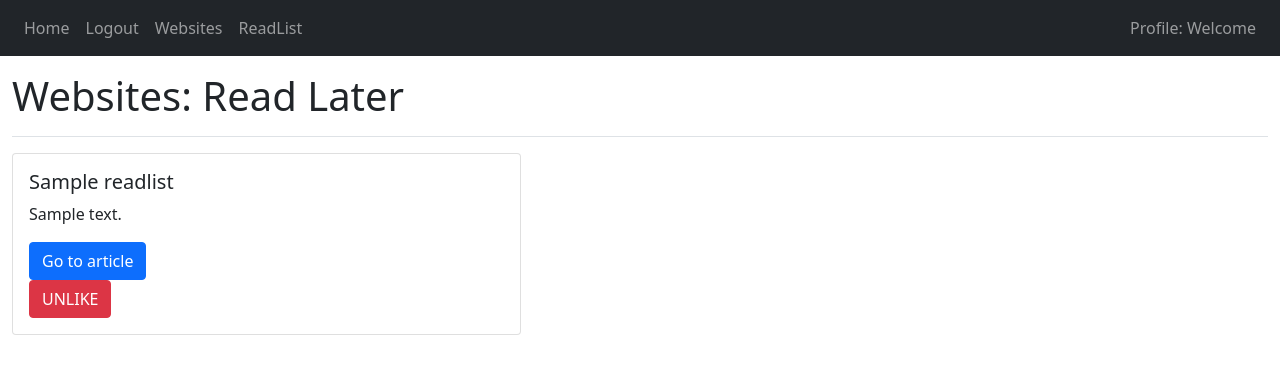
After one commit to Kosmik247/RSS-Feed-Flask, a Flask app: page /read_later in a window 1280 px wide. The commit adds this page. Shown: the top 374 px of the page. Run offline with Flask 3, Linux system fonts and the light colour scheme; a user stored in the database is signed in; tables that the repository leaves empty hold one stand-in row (values such as "Sample post"); parts of the project's set-up code (start-up, migrations or seed data) failed here and were passed over; some libraries are stand-ins or nearby versions.

Commit message:
Server side (homepcwork) pushes: ReadList for read later.

```diff
--- a/Project Files/website/templates/base.html
+++ b/Project Files/website/templates/base.html
@@ -2,9 +2,10 @@
 <html lang="en">
 <head>
     <meta charset="UTF-8"/>
-    <meta name="viewport" content="width=device-width, initial-scale=1" />
+    <meta name="viewport" content="width=device-width, initial-scale=1"/>
     <title>{% block title %}Home{% endblock %}</title>
-    <link rel="stylesheet" href="https://stackpath.bootstrapcdn.com/bootstrap/4.4.1/css/bootstrap.min.css" integrity="sha384-Vkoo8x4CGsO3+Hhxv8T/Q5PaXtkKtu6ug5TOeNV6gBiFeWPGFN9MuhOf23Q9Ifjh" crossorigin="anonymous">
+    <link rel="stylesheet" href="https://stackpath.bootstrapcdn.com/bootstrap/4.4.1/css/bootstrap.min.css"
+          integrity="sha384-Vkoo8x4CGsO3+Hhxv8T/Q5PaXtkKtu6ug5TOeNV6gBiFeWPGFN9MuhOf23Q9Ifjh" crossorigin="anonymous">
     <link href="https://cdn.jsdelivr.net/npm/bootstrap@5.0.1/dist/css/bootstrap.min.css" rel="stylesheet">
 </head>
 <body>
@@ -18,6 +19,7 @@
                 <a class="nav-item nav-link" id="home" href="/">Home</a>
                 <a class="nav-item nav-link" id="logout" href="/logout">Logout</a>
                 <a class="nav-item nav-link" id="add_links" href="/add_links">Websites</a>
+                <a class="nav-item nav-link" id="add_links" href="/read_later">ReadList</a>
             {% else %}
                 <a class="nav-item nav-link" id="login" href="/login">Login</a>
                 <a class="nav-item nav-link" id="signUp" href="/sign-up">Sign Up</a>
@@ -25,7 +27,7 @@
         </div>
         {% if user.is_authenticated %}
             <div class="navbar-nav ms-auto">
-                    <a class="nav-item nav-link " id="profile" href="/profile">Profile: Welcome {{user.first_name}}</a>
+                <a class="nav-item nav-link " id="profile" href="/profile">Profile: Welcome {{ user.first_name }}</a>
             </div>
         {% endif %}
     </div>
@@ -34,7 +36,7 @@
 {% with messages = get_flashed_messages(with_categories=true) %}
     {% if messages %}
         {% for category, message in messages %}
-                    {%  if category == 'error' %}
+            {% if category == 'error' %}
                 <div class="alert alert-danger alter-dismissible fade show" role="alert">
                     {{ message }}
                     <button type="button" class="close" data-dismiss="alert">
--- /dev/null
+++ b/Project Files/website/templates/read_later.html
@@ -0,0 +1,35 @@
+{% extends "base.html" %}
+
+{% block title %}Readlist{% endblock %}
+
+{% block content %}
+    <div class="d-flex justify-content-between flex-wrap flex-md-nowrap pt-3 pb-2 mb-3 border-bottom">
+        <h1>Websites: Read Later</h1>
+    </div>
+
+    <div class="row">
+        {% for article in user.liked %}
+
+            <div class="col-sm-5">
+                <div class="card">
+                    <div class="card-body">
+
+
+                        <h5 class="card-title">{{ article.art_title }}</h5>
+                        {% if article.art_desc == None %}
+                            <p class="card-text">No description for the article could be found.</p>
+                        {% else %}
+                            <p class="card-text">{{ article.art_desc }}</p>
+                        {% endif %}
+
+                        <a href="{{ article.art_link }}" class="btn btn-primary">Go to article</a>
+                        <form action="/read_later" method="POST">
+                            <button name="unlike_article" class="btn btn-danger" type="submit" value="{{ article.id }}">
+                                UNLIKE
+                            </button>
+                        </form>
+                    </div>
+                </div>
+            </div>
+        {% endfor %}
+{% endblock %}
--- a/Project Files/website/templates/sign_up.html
+++ b/Project Files/website/templates/sign_up.html
@@ -8,8 +8,8 @@
         <input type="email" class="form-control" id="email" name="email" placeholder="Enter email"/>
     </div>
     <div class="form-group">
-        <label for="first_name">First Name</label>
-        <input type="text" class="form-control" id="first_name" name="first_name" placeholder="Enter first name"/>
+        <label for="username">Username</label>
+        <input type="text" class="form-control" id="username" name="username" placeholder="username"/>
     </div>
     <div class="form-group">
         <label for="password_1">Password</label>
--- a/Project Files/website/templates/website_add.html
+++ b/Project Files/website/templates/website_add.html
@@ -3,7 +3,7 @@
 
 {%  block content %}
 <div class="d-flex justify-content-between flex-wrap flex-md-nowrap pt-3 pb-2 mb-3 border-bottom">
-    <h1 style="text-align: center" >Websites</h1>
+    <h1>Websites</h1>
 </div>
 <ul class="list-group list-group-flush" id="website_add">
     {% for website in user.feeds %}
--- a/Project Files/website/views.py
+++ b/Project Files/website/views.py
@@ -2,7 +2,7 @@ from flask import Blueprint, render_template, request, flash, jsonify
 from flask_login import login_required, current_user
 import feedparser
 from . import db
-from .db_models import RSS_Data
+from .db_models import RSS_Data, Readlist
 
 views = Blueprint('views', __name__)
 
@@ -14,9 +14,10 @@ def home():
     website_link = 'None'
 
     if request.method == 'POST':
+
+
         if "feed_id" in request.form:
             website_title = request.form.get('feed_id')
-
             website = RSS_Data.query.filter_by(title=website_title).first()
             if website:
                 website_link = website.link
@@ -26,16 +27,26 @@ def home():
                 print("No websites stored in database.")
                 website_link = "None"
 
-        if "like_article" in request.form:
-            value = request.form.get('value')
-            print(value)
+        if "article_title" in request.form:
+            title = request.form.get('article_title')
+            website_link = request.form.get('source_link')
+            existing_article = Readlist.query.filter_by(art_title=title).first()
+            if existing_article and existing_article.user_id == current_user.id:
+                flash('Article already saved', category='error')
+            else:
+
+                link = request.form.get('article_link')
+                description = request.form.get('article_desc')
+                saved_article = Readlist(art_title=title, art_desc=description, art_link=link, user_id=current_user.id)
+                db.session.add(saved_article)
+                db.session.commit()
+
+
+
     feed = feedparser.parse(website_link)
-    # for article in feed['entries']:
-    #     print(article.get("title"))
-    #     print(article.get("description"))
-    #     print(article.get("link"))
 
-    return render_template("home.html", user=current_user, feeds=feed['entries'])
+
+    return render_template("home.html", user=current_user, feeds=feed['entries'], website=website_link)
 
 
 @views.route('/delete-website', methods=['POST'])
@@ -73,3 +84,14 @@ def add_links():
                 db.session.commit()
 
     return render_template("website_add.html", user=current_user)
+
+@views.route('/read_later', methods=['GET','POST'])
+@login_required
+def read_later():
+    if request.method == 'POST':
+        if "unlike_article" in request.form:
+            article_id = request.form.get('unlike_article')
+            article_to_del = Readlist.query.get(article_id)
+            db.session.delete(article_to_del)
+            db.session.commit()
+    return render_template("read_later.html", user=current_user)
```
Also changed, not shown: Project Files/RSS-Parser Script.py (+7 -7 lines), Project Files/website/auth.py (+4 -4 lines), Project Files/website/db_models.py (+12 -3 lines), Project Files/website/templates/home.html (+13 -5 lines). Lines whose indentation alone changed are shown as unchanged.
